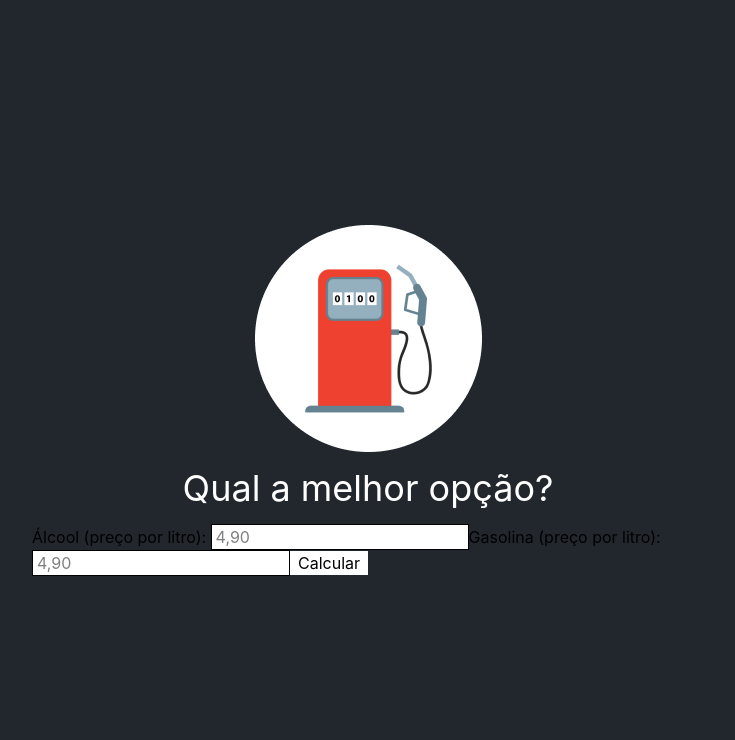
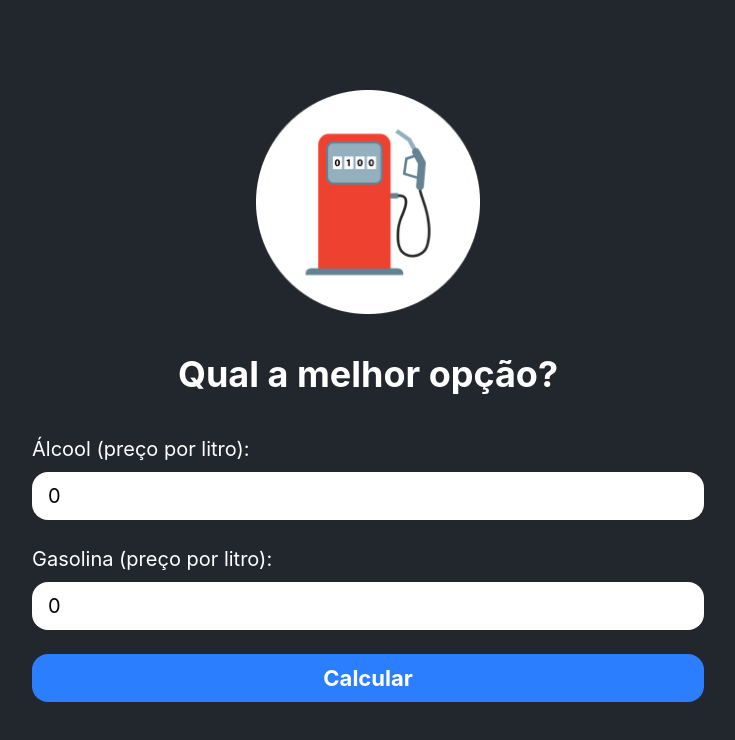
Before and after one commit to GuiPereira8/react-typescript, a React (Vite) app in the folder 01-react-fundamentals/: page / in a window 1280 px wide. Shown: the top 740 px of the page, without its empty margins (272-1007 px from the left). Built offline with nearby package versions, Linux system fonts and the light colour scheme.

Commit message:
Terminando mini projeto de calculadora de combustível, basta colocar o valor e o programa vai mostrar qual combustivel compnesa colocar

```diff
--- a/01-react-fundamentals/src/projects/CalculadoraCombustivel/CalculadoraCombustivel.tsx
+++ b/01-react-fundamentals/src/projects/CalculadoraCombustivel/CalculadoraCombustivel.tsx
@@ -1,37 +1,113 @@
-//import { useState } from "react";
+import { useState } from "react";
+import type { FormEvent } from "react";
 import logoImg from "../../assets/logo.png";
 
+interface InfoProps {
+  title: string;
+  gasolina: string | number;
+  alcool: string | number;
+}
+
 export default function CalculadoraCombustivel() {
+  const [gasolinaInput, setGasolinaInput] = useState<number>(0);
+  const [alcoolInput, setAlcoolInput] = useState<number>(0);
+  const [info, setInfo] = useState<InfoProps>();
+
+  function calcular(event: FormEvent) {
+    event.preventDefault();
+    const calculo = alcoolInput / gasolinaInput;
+    console.log(calculo);
+
+    if (calculo <= 0.7) {
+      setInfo({
+        title: "Compensa usar Álcool!",
+        alcool: alcoolInput.toLocaleString("pt-BR", {
+          style: "currency",
+          currency: "BRL",
+        }),
+        gasolina: gasolinaInput.toLocaleString("pt-BR", {
+          style: "currency",
+          currency: "BRL",
+        }),
+      });
+    } else {
+      setInfo({
+        title: "Compensa usar Gasolina!",
+        alcool: alcoolInput.toLocaleString("pt-BR", {
+          style: "currency",
+          currency: "BRL",
+        }),
+        gasolina: gasolinaInput.toLocaleString("pt-BR", {
+          style: "currency",
+          currency: "BRL",
+        }),
+      });
+    }
+  }
+
   return (
-    <div className="bg-[#22272e] h-dvh flex justify-center items-center flex-col">
+    <div className="bg-[#22272e] min-h-dvh flex justify-center items-center flex-col">
       {/*  */}
-      <main className="flex items-center justify-center flex-col max-w-180 px-6 gap-4">
-        <img src={logoImg} alt="Logo da maquina de combustível" />
-        <h1 className="text-4xl text-white">Qual a melhor opção?</h1>
+      <main className="flex items-center justify-center flex-col  h-full max-w-180 px-6 gap-4">
+        <img
+          src={logoImg}
+          alt="Logo da maquina de combustível"
+          className="max-w-56"
+        />
+        <h1 className="text-4xl text-white text-center my-6 font-bold">
+          Qual a melhor opção?
+        </h1>
 
-        <form>
-          <label htmlFor="inAlcool">Álcool (preço por litro): </label>
+        <form onSubmit={calcular}>
+          <label htmlFor="inAlcool" className="text-white text-[20px]">
+            Álcool (preço por litro):{" "}
+          </label>
           <input
             type="number"
             name="inAlcool"
             id="inAlcool"
             placeholder="4,90"
-            step={0.01}
+            step={0.1}
+            value={alcoolInput}
+            onChange={(e) => setAlcoolInput(Number(e.target.value))}
             required
-            className="bg-white px-1 border"
+            className="bg-white px-4 mb-6 mt-2 w-full h-12 rounded-2xl text-[20px]"
           />
-          <label htmlFor="inGasolina">Gasolina (preço por litro): </label>
+          <label htmlFor="inGasolina" className="text-white text-[20px]">
+            Gasolina (preço por litro):{" "}
+          </label>
           <input
             type="number"
             name="inGasolina"
             id="inGasolina"
             placeholder="4,90"
-            step={0.01}
+            step={0.1}
+            value={gasolinaInput}
+            onChange={(e) => setGasolinaInput(Number(e.target.value))}
             required
-            className="bg-white px-1 border"
+            className="bg-white px-4 mb-6 mt-2 w-full h-12 rounded-2xl text-[20px]"
           />
-          <input type="submit" value="Calcular" className="bg-white px-2 " />
+          <input
+            type="submit"
+            value="Calcular"
+            className="px-2 w-full h-12 rounded-2xl bg-blue-500 text-white font-bold text-[22px] cursor-pointer mb-2"
+          />
         </form>
+
+        {info && Object.keys(info).length > 0 && (
+          <section className="flex gap-1 bg-green-500 w-full max-w-105 rounded-xl text-center flex-col py-6 hover:scale-[1.06] transition my-4">
+            <h2 className="text-2xl font-bold text-white mb-4">
+              {info?.title}
+            </h2>
+
+            <span className="text-white mb-1 text-[18px]">
+              Álcool {info?.alcool}
+            </span>
+            <span className="text-white mb-1 text-[18px]">
+              Gasolina {info?.gasolina}
+            </span>
+          </section>
+        )}
       </main>
     </div>
   );
```
